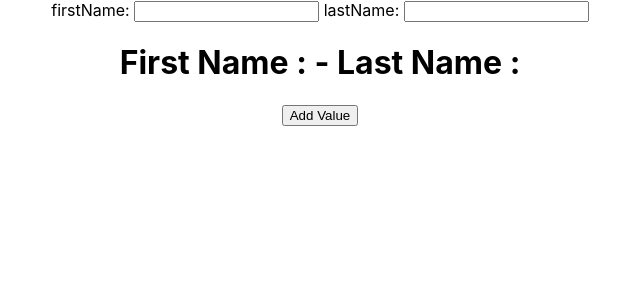
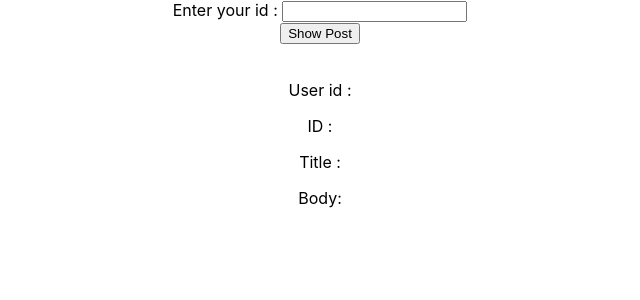
Before and after one commit to Nazmul1582/core-react-with-project, a React (Create React App) app: page / in a window 1280 px wide. Shown: the top 300 px of the page, without its empty margins (320-960 px from the left). Built offline with nearby package versions, Linux system fonts and the light colour scheme.

Commit message:
UseEffect Hook of React

```diff
--- a/src/App.js
+++ b/src/App.js
@@ -1,7 +1,9 @@
 import './App.css';
-import UseStateComp from './component/class16/Hooks/UseStateComp';
-import UseSatteWithObjArrComp from './component/class16/Hooks/UseStateWithObjArrComp';
-import UseStateWithPrevStateComp from './component/class16/Hooks/UseStateWithPrevStateComp';
+import FetchDataById from './component/class16/Hooks/useEffect/FetchDataById';
+import UseEffectDidMountComp from './component/class16/Hooks/useEffect/UseEffectDidMountComp';
+// import UseStateComp from './component/class16/Hooks/UseStateComp';
+// import UseSatteWithObjArrComp from './component/class16/Hooks/UseStateWithObjArrComp';
+// import UseStateWithPrevStateComp from './component/class16/Hooks/UseStateWithPrevStateComp';
 // import AdmitTeacher from './component/class15/HttpRequest/AdmitTeacher';
 // import AllPost from './component/class15/HttpRequest/AllPost';
 // import AllStudent from './component/class15/HttpRequest/AllStudent';
@@ -97,7 +99,11 @@ function App() {
 
       {/* <UseStateComp /> */}
       {/* <UseStateWithPrevStateComp /> */}
-      <UseSatteWithObjArrComp />
+      {/* <UseSatteWithObjArrComp /> */}
+
+      {/* <UseEffectDidMountComp /> */}
+      <FetchDataById />
+
 
     </div>
   );
--- /dev/null
+++ b/src/component/class16/Hooks/useEffect/Coordinate.js
@@ -0,0 +1,27 @@
+import React, { useState,useEffect } from 'react';
+function Coordinate() {
+    const [x , setX] = useState(0);
+    const[y , setY] = useState(0)
+
+    const mousePosition = (event) => {
+        console.log('hello');
+        setX(event.clientX);
+        setY(event.clientY);
+    }
+    useEffect(() => {
+        console.log('useEffect');
+        window.addEventListener('mousemove', mousePosition)
+
+        return () => {
+            console.log('component will upmount');
+            window.removeEventListener('mousemove', mousePosition)
+        }
+    }, [])
+    return(
+        <div>
+            <h1> X : {x} - Y : {y} </h1>
+        </div>
+
+    )
+}
+export default Coordinate;
--- /dev/null
+++ b/src/component/class16/Hooks/useEffect/DataFetch.js
@@ -0,0 +1,29 @@
+import React, {useState, useEffect} from 'react';
+import axios from 'axios';
+const DataFetch = () => {
+    const [data, setData] = useState([])
+
+    useEffect(() => {
+        async function fectData(){
+            // const res = await axios.get('https://jsonplaceholder.typicode.com/posts');
+            // setData(res.data)
+        }
+        fectData()
+    }, [])
+
+    const fetchDataHandler = async() => {
+        const res = await axios.get('https://jsonplaceholder.typicode.com/posts');
+        setData(res.data);
+    }
+    return(
+        <div>
+            <button onClick={()=> fetchDataHandler()}>Show Data </button>
+            {
+                data.map(ele => (
+                    <p key={ele.id}>Title-{ele.id} : {ele.title} </p>
+                ))
+            }
+        </div>
+    )
+}
+export default DataFetch;
--- /dev/null
+++ b/src/component/class16/Hooks/useEffect/FetchDataById.js
@@ -0,0 +1,39 @@
+import axios from 'axios';
+import React, { useState} from 'react';
+const FetchDataById = () => {
+    const [data, setData] = useState([]);
+    const [id , setId] = useState('')
+
+    const showPostHandler = async() => {
+        let res = await axios.get(`https://jsonplaceholder.typicode.com/posts/${id}`);
+        setData(res.data)
+        console.log(res);
+    }
+    return(
+        <div>
+            <div>
+                <label> Enter your id : </label>
+                <input
+                type='number'
+                value={id}
+                onChange={(e)=> setId(e.target.value)}
+                />
+            </div>
+            <button onClick={()=> showPostHandler()}>Show Post</button>
+
+            <br/>
+            <br/>
+
+            {
+                <div>
+                    <p>User id : {data.userId}</p>
+                    <p> ID : {data.id}</p>
+                    <p>Title : {data.title}</p>
+                    <p>Body: {data.body}</p>
+                </div>
+            }
+        </div>
+    )
+}
+
+export default FetchDataById;
--- /dev/null
+++ b/src/component/class16/Hooks/useEffect/UseEffectDidMountComp.js
@@ -0,0 +1,35 @@
+import React, { useEffect, useState } from 'react';
+import Coordinate from './Coordinate';
+import DataFetch from './DataFetch';
+function UseEffectDidMountComp() {
+    const [count, setCount] = useState(0);
+    const [name, setName] = useState('');
+    const [show, setShow] = useState(true)
+
+    // useEffect(()=> {
+    //     console.log('from coumponent Did Mount');
+    // })     // componentDidMount
+
+    // useEffect(()=> {
+    //     console.log('from coumponent Did Mount');
+    // }, [count])     // conditionally update
+
+    // useEffect(() => {
+    //     console.log('from component Did Mount');
+    // }, [] )      // componentDidUpdate off
+
+    return(
+        <div>
+            <input type="text" value={name}
+                onChange={(e)=> setName(e.target.value)}
+            />
+            <h1>Hello - {count} </h1>
+            <button onClick={()=> setCount(prevState => prevState+1)}>Count</button>
+            <button onClick={()=> setShow(!show)}>Toggle</button>
+
+            { show && <Coordinate />}
+            <DataFetch />
+        </div>
+    )
+}
+export default UseEffectDidMountComp;
```
